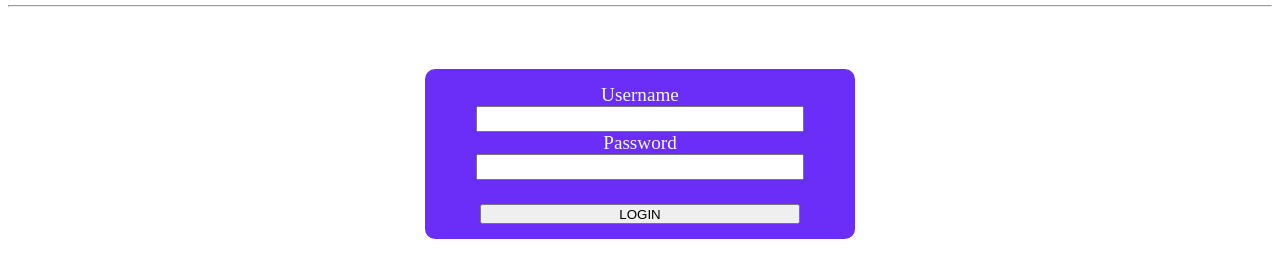
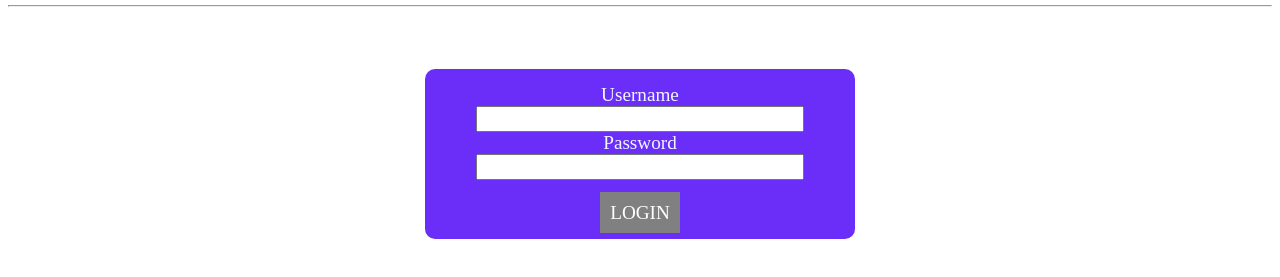
Before and after one commit to Luson045/jee_cbt_format, a plain HTML site: page index.html in a window 1280 px wide. Shown: the part 57-334 px from the top of the page. Drawn offline with Linux system fonts and the light colour scheme.

Commit message:
Update index.html

```diff
--- a/index.html
+++ b/index.html
@@ -14,12 +14,12 @@
   <hr>
   <br><br><br>
   <div class="container1">
-    <form action="home.html" method="post" id="f1">
+    <form id="f1">
       <label>Username</label><br>
       <input type="text"><br>
       <label>Password</label><br>
       <input type="password"><br><br>
-      <input type="submit" value="LOGIN">
+      <a href="home.html" style="text-decoration: none;background-color: gray;color:white;padding:10px;">LOGIN</a>
     </form>
   </div>
 
```
